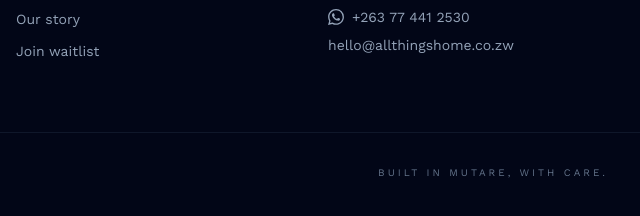
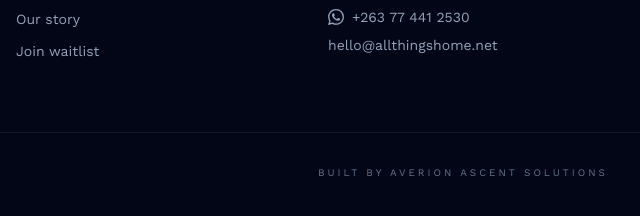
Before and after one commit to tadiwabasil/All-things-home-website, a plain HTML site: page index.html in a window 1280 px wide. Shown: the part 5373-5589 px from the top of the page, 640-1280 px from the left. Drawn offline with nearby package versions, Linux system fonts and the light colour scheme.

Commit message:
Added AVerion

```diff
--- a/index.html
+++ b/index.html
@@ -463,12 +463,12 @@
                     </svg>
                     +263 77 441 2530
                 </a>
-                <a href="mailto:hello@allthingshome.co.zw" class="block text-sm hover:text-primary transition-colors">hello@allthingshome.co.zw</a>
+                <a href="mailto:hello@allthingshome.net" class="block text-sm hover:text-primary transition-colors">hello@allthingshome.net</a>
             </div>
         </div>
         <div class="max-w-7xl mx-auto px-5 sm:px-8 mt-14 pt-8 border-t border-slate-900 flex flex-col sm:flex-row justify-between items-center gap-3 text-[10px] tracking-[0.3em] uppercase text-slate-500">
             <span>© 2026 All Things Home</span>
-            <span>Built in Mutare, with care.</span>
+            <span>Built by Averion Ascent Solutions</span>
         </div>
     </footer>
 
```
